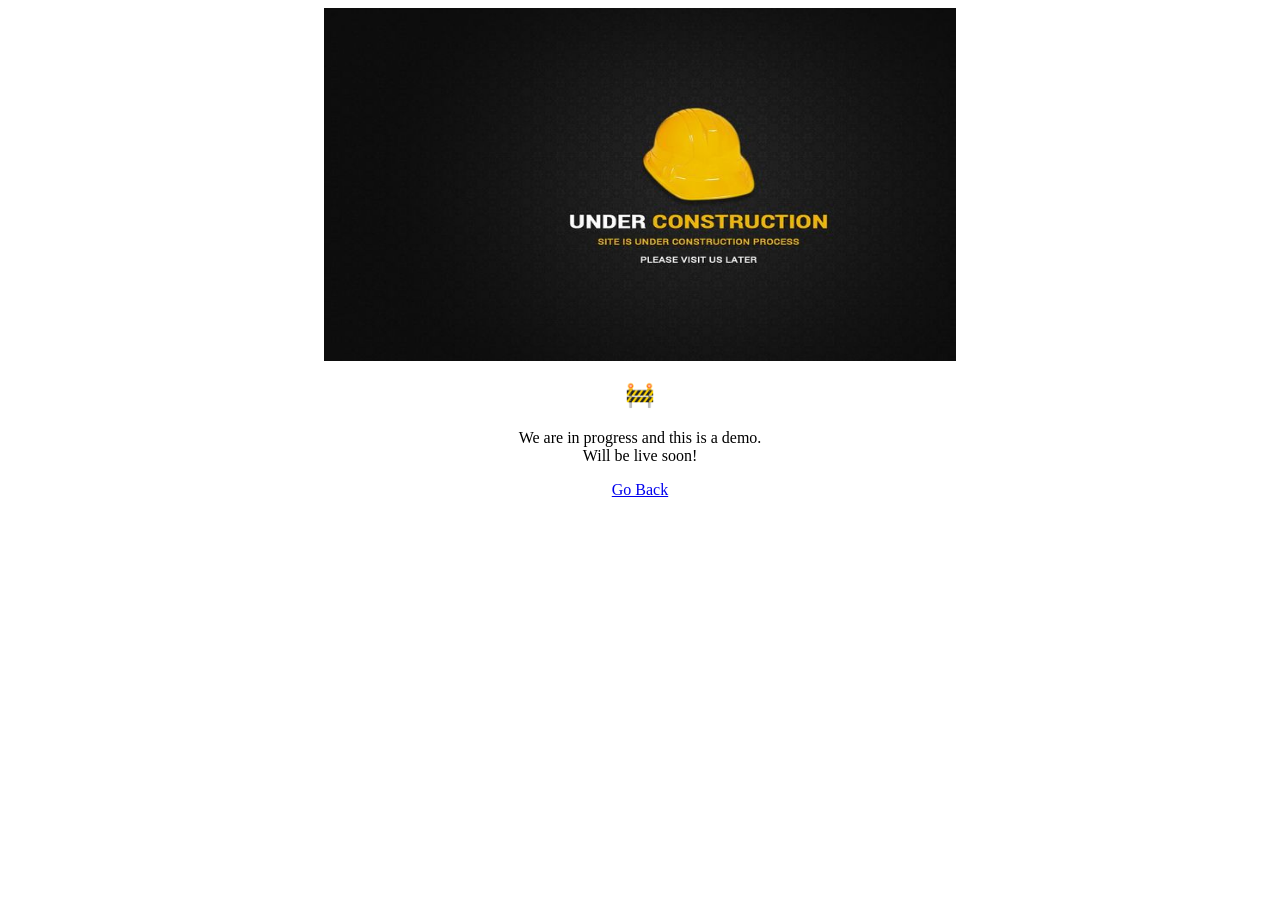
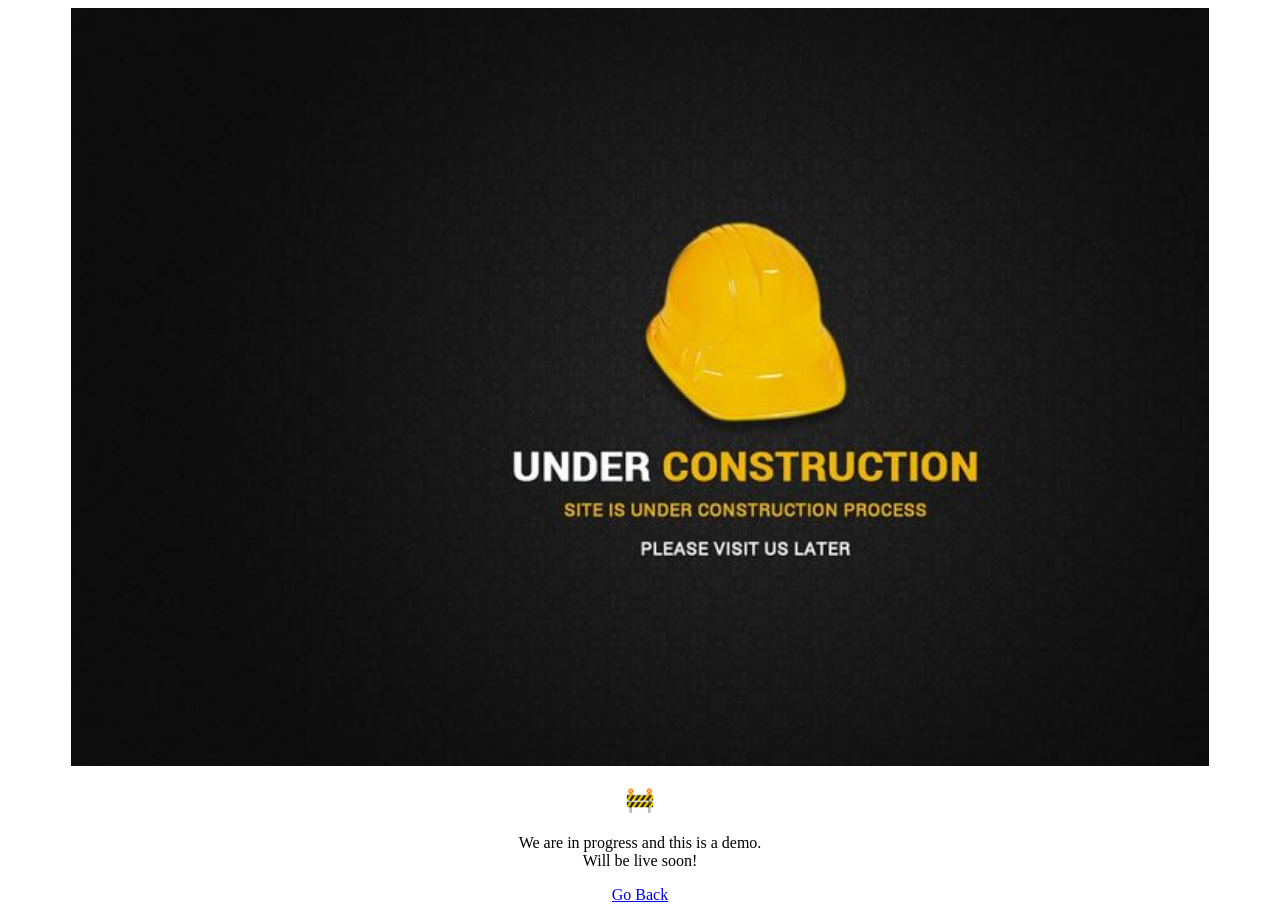
Before and after one commit to adityavermastack/hopewell, a plain HTML site: page details.html in a window 1280 px wide. Before the commit the page ends 800 px from the top, so only its background shows below. Drawn offline with Linux system fonts and the light colour scheme.

Commit message:
Update details.html

```diff
--- a/details.html
+++ b/details.html
@@ -1,6 +1,6 @@
 <meta name="viewport" content="width=device-width, initial-scale=1.0">
 <div style="text-align: center;">
-  <img style="width: 50%; height:45%;" src="uc.jpeg">
+  <img style="width: 90%; height:auto;" src="uc.jpeg">
 
     <h2>🚧 </h2>
     <p>We are in progress and this is a demo.<br>Will be live soon!</p>
```
